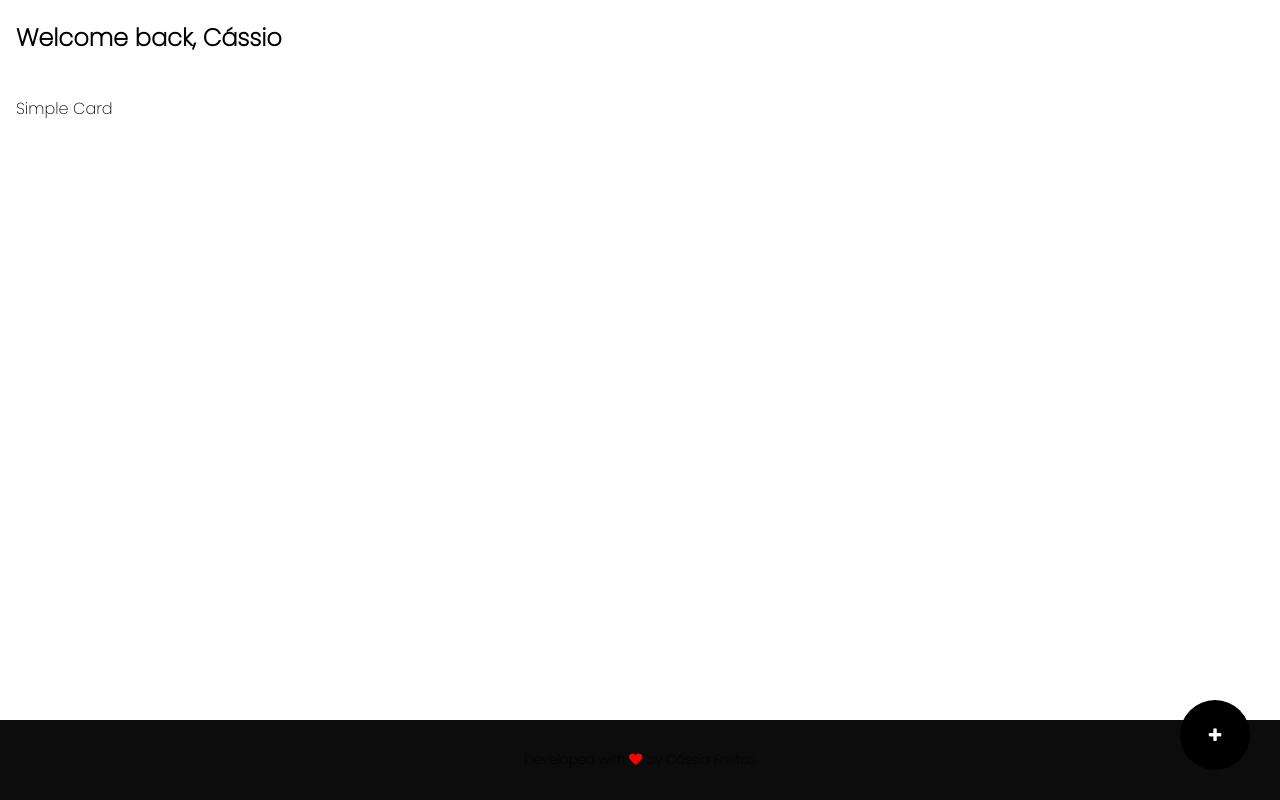
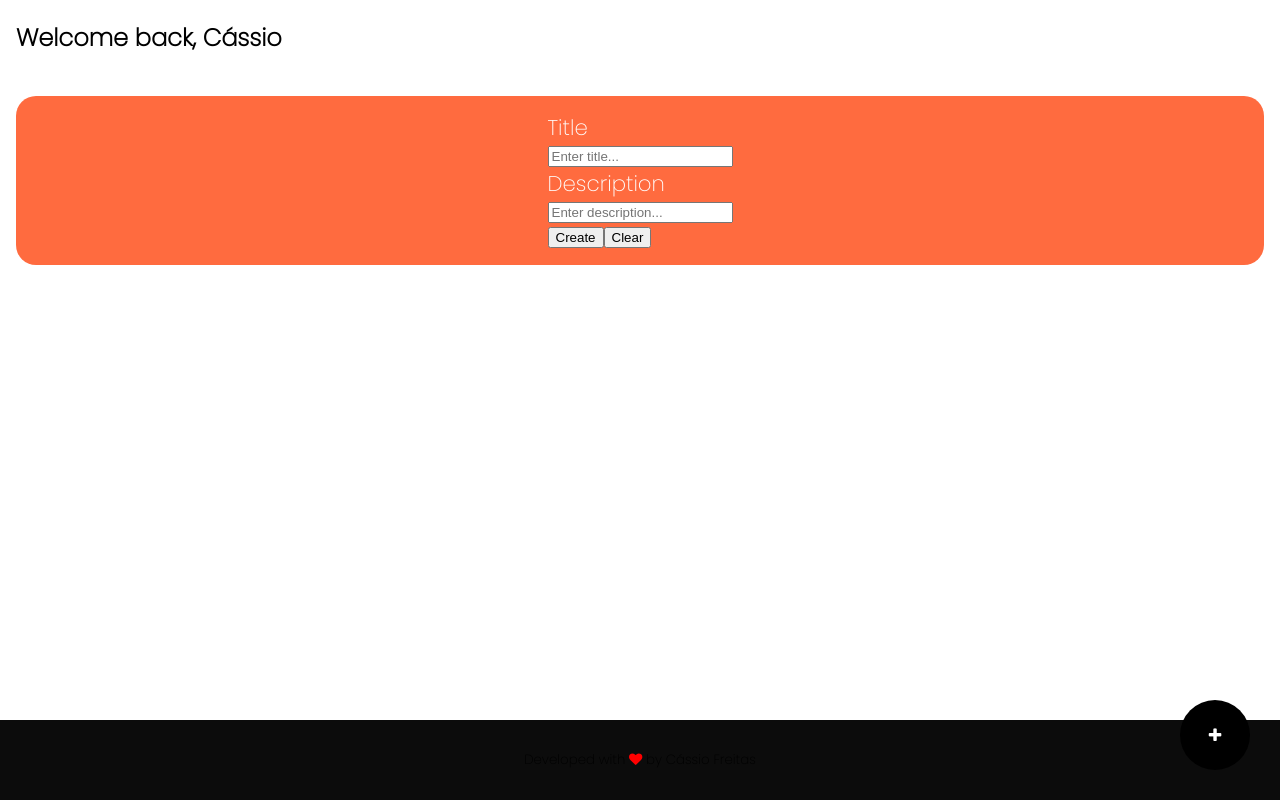
Before and after one commit to cassiorsfreitas/notelist-app-react, a React (Create React App) app in the folder app/: page /cards in a window 1280 px wide. Built offline with nearby package versions, Linux system fonts and the light colour scheme; what react-sensei would draw is missing.

Commit message:
added methods crud. json server works

```diff
--- a/app/src/components/card/CardCrud.css
+++ b/app/src/components/card/CardCrud.css
@@ -0,0 +1,16 @@
+
+.form{
+    display: flex;
+    flex-direction: column;
+    align-items: center;
+    padding: 1rem;
+    color: white;
+    background: #ff6b3f;
+    border-radius: 20px;
+}
+
+.form h2 {
+    margin: 0;
+    font-size: 16pt;
+    font-weight: 200;
+}
--- a/app/src/components/card/CardCrud.jsx
+++ b/app/src/components/card/CardCrud.jsx
@@ -1,21 +1,85 @@
 import './CardCrud.css'
+import axios from 'axios'
 import React, { Component } from 'react'
 
-const headerProps = {
-    icon: 'list',
-    title: 'Cards',
-    subtitle: 'Lorem Ipsum Subtitle'
+
+const baseUrl = 'http://localhost:3001/cards'
+const initialState = {
+    card: { title: '', description: '' },
+    list: []
 }
 
 export default class CardCrud extends Component {
+
+    state = {...initialState}
+
+    clear () {
+        this.setState({ card: initialState.card })
+    }
+
+    save () {
+        const card = this.state.card
+        const method = card.id ? 'put' : 'post'
+        const url = card.id ? `${baseUrl}/${card.id}` : baseUrl
+        axios[method](url, card)
+            .then( resp => {
+                const list = this.getUpdatedList(resp.data)
+                this.setState({ card: initialState.card, list})
+            })
+    }
+
+    getUpdatedList (card) {
+        const list = this.state.list.filter(c => c.id !== card.id)
+        list.unshift(list)
+        return list
+    }
+
+    updateField (event) {
+        const card = {...this.state.card}
+        card[event.target.name] = event.target.value
+        this.setState({ card })
+    }
+
+    renderForm() {
+        return(
+            <div className="form">
+                <div className="row">
+                    <div className="col-12 col-md-61">
+                        <div className="form-group">
+                            <h2>Title</h2>
+                            <input type="text" className="form-control" name="title" value={this.state.card.title} onChange={e => this.updateField(e)} placeholder="Enter title..."/>
+                        </div>
+                    </div>
+
+                    <div className="col-12 col-md-62">
+                        <div className="form-group">
+                            <h2>Description</h2>
+                            <input type="text" className="form-control" name="description" value={this.state.card.description} onChange={e => this.updateField(e)} placeholder="Enter description..."/>
+                        </div>
+                    </div>
+
+                    <div className="row">
+                        <div className="col-12 d-flex justify-content-end3">
+                            <button className="btn" onClick={e => this.save(e)}>
+                                Create
+                            </button>
+
+                            <button className="btn btn-secondary ml-2n" onClick={e => this.clear(e)}>
+                                Clear
+                            </button>
+                        </div>
+                    </div>
+                </div>
+            </div>
+        )
+    }
+
     render () {
         return (
             <div className="container">
-
-                <div className="cardCrud">
-                    Simple Card
+                <div>
+                    {this.renderForm()}
                 </div>
-
             </div>
         )
     }
```
Also changed, not shown: 1 other file (tests, documents, lock files or other folders).
